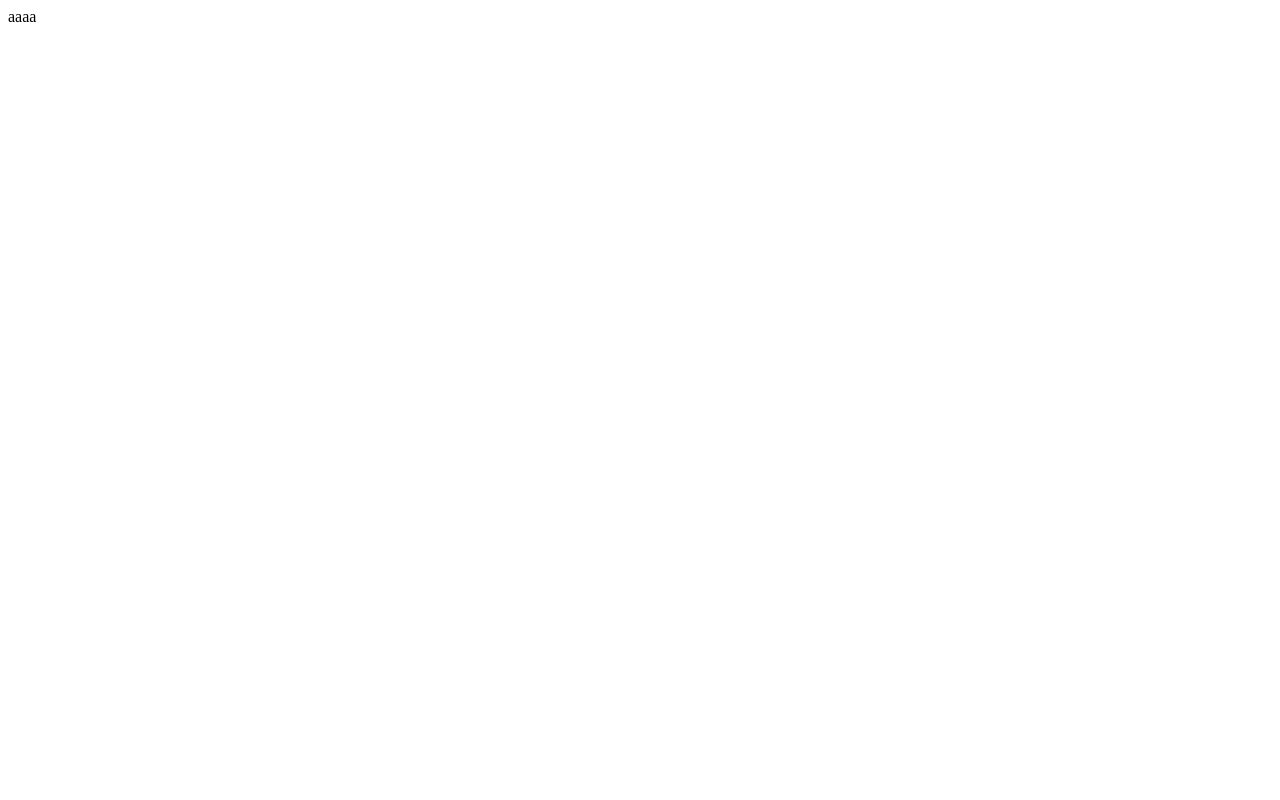
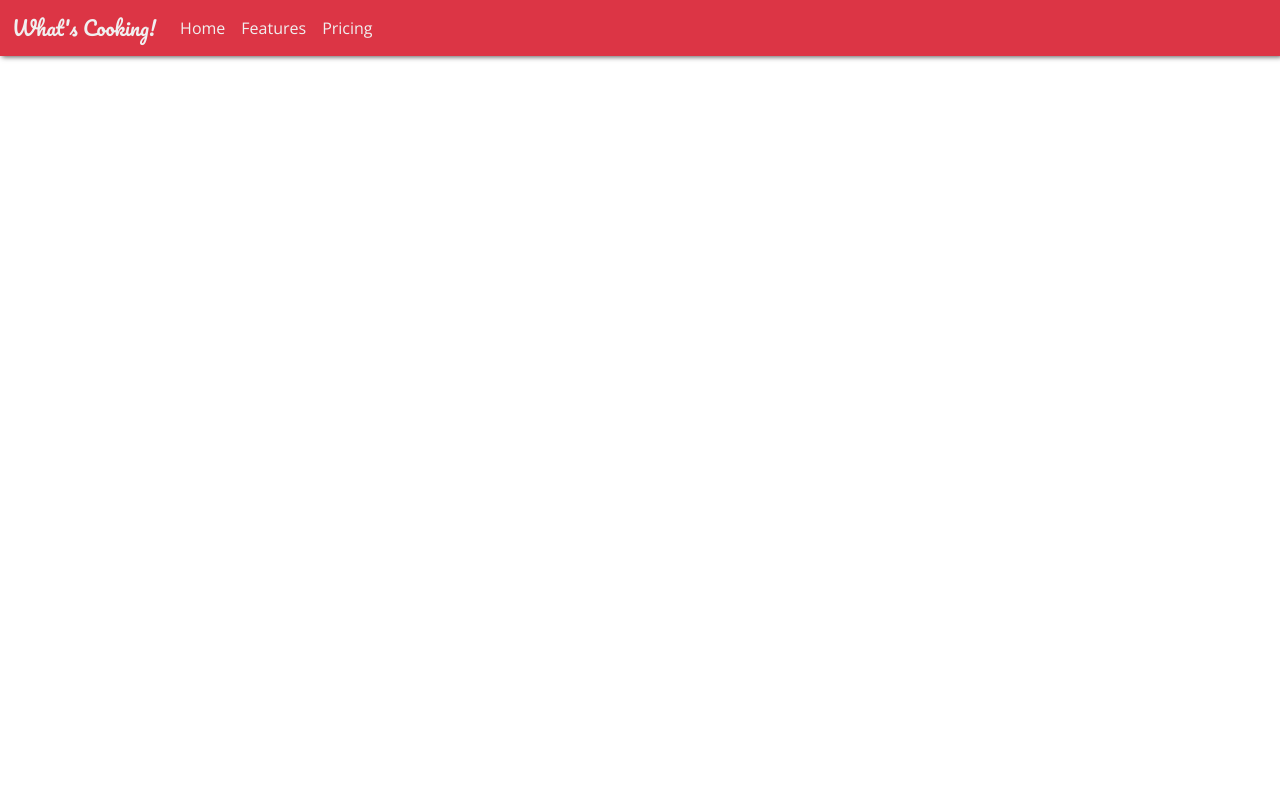
Before and after one commit to TomrocheDev/recipe-finder-with-api-data, a Flask app: page / in a window 1280 px wide. Before the commit the page is almost empty. Run offline with Flask 3, Linux system fonts and the light colour scheme.

Commit message:
Import Bootstrap. Create navbar.

```diff
--- /dev/null
+++ b/static/css/overall-styles.css
@@ -0,0 +1,37 @@
+* {
+  padding: 0;
+  margin: 0;
+  box-sizing: border-box;
+  font-family: "Open Sans", sans-serif;
+}
+
+:root {
+  --clr-blue: #00b8b1;
+  --clr-red: #de5744;
+  --clr-yellow: #f3c345;
+}
+
+body {
+  min-height: 100vh;
+}
+
+nav {
+  width: 100%;
+  min-height: 55px;
+  background-color: var(--bs-primary-subtle);
+  padding: 0 1rem;
+  display: flex;
+  align-items: center;
+  gap: 2.5rem;
+  box-shadow: 2px 1px 5px rgb(92, 92, 92);
+}
+
+.nav-link,
+.navbar-brand {
+  color: rgb(240, 240, 240);
+  transition: 500ms ease;
+}
+
+.navbar-brand {
+  font-family: "Pacifico", cursive;
+}
--- a/templates/index.html
+++ b/templates/index.html
@@ -4,9 +4,62 @@
     <meta charset="UTF-8" />
     <meta http-equiv="X-UA-Compatible" content="IE=edge" />
     <meta name="viewport" content="width=device-width, initial-scale=1.0" />
+
+    <!-- BOOTSTRAP -->
+    <link
+      href="https://cdn.jsdelivr.net/npm/bootstrap@5.3.0-alpha3/dist/css/bootstrap.min.css"
+      rel="stylesheet"
+      integrity="sha384-KK94CHFLLe+nY2dmCWGMq91rCGa5gtU4mk92HdvYe+M/SXH301p5ILy+dN9+nJOZ"
+      crossorigin="anonymous" />
+
+    <!-- STYLESHEETS -->
+    <link rel="stylesheet" href="../static/css/overall-styles.css" />
+
+    <!-- FONTS -->
+    <link rel="preconnect" href="https://fonts.googleapis.com" />
+    <link rel="preconnect" href="https://fonts.gstatic.com" crossorigin />
+    <link
+      href="https://fonts.googleapis.com/css2?family=Pacifico&display=swap"
+      rel="stylesheet" />
+    <link
+      href="https://fonts.googleapis.com/css2?family=Open+Sans:wght@300;400;500;600;700;800&display=swap"
+      rel="stylesheet" />
+
     <title>What's Cooking!</title>
   </head>
   <body>
-    aaaa
+    <nav class="navbar navbar-expand-lg bg-danger">
+      <div class="container-fluid brand-container">
+        <a class="navbar-brand" href="#">What's Cooking!</a>
+        <button
+          class="navbar-toggler"
+          type="button"
+          data-bs-toggle="collapse"
+          data-bs-target="#navbarNav"
+          aria-controls="navbarNav"
+          aria-expanded="false"
+          aria-label="Toggle navigation">
+          <span class="navbar-toggler-icon"></span>
+        </button>
+        <div class="collapse navbar-collapse" id="navbarNav">
+          <ul class="navbar-nav">
+            <li class="nav-item">
+              <a class="nav-link" aria-current="page" href="#">Home</a>
+            </li>
+            <li class="nav-item">
+              <a class="nav-link" href="#">Features</a>
+            </li>
+            <li class="nav-item">
+              <a class="nav-link" href="#">Pricing</a>
+            </li>
+          </ul>
+        </div>
+      </div>
+    </nav>
+
+    <script
+      src="https://cdn.jsdelivr.net/npm/bootstrap@5.3.0-alpha3/dist/js/bootstrap.bundle.min.js"
+      integrity="sha384-ENjdO4Dr2bkBIFxQpeoTz1HIcje39Wm4jDKdf19U8gI4ddQ3GYNS7NTKfAdVQSZe"
+      crossorigin="anonymous"></script>
   </body>
 </html>
```
Also changed, not shown: Color pallet.png (added), README.md (added), 1 other file.
